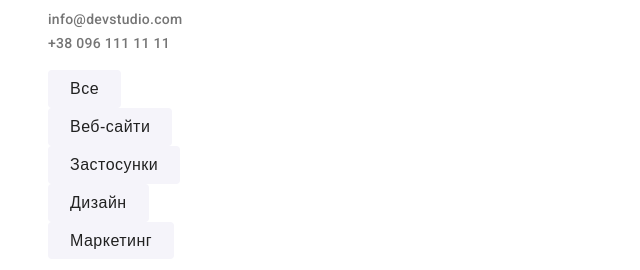
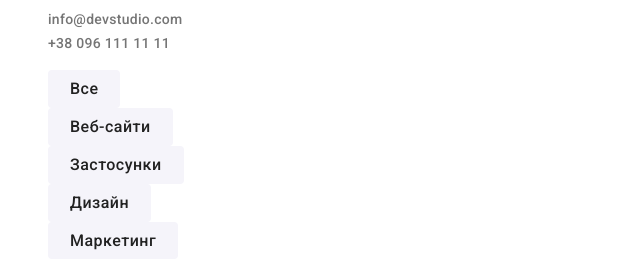
Before and after one commit to CptKostian/goit-markup-hw-02, a plain HTML site: page portfolio.html in a window 1280 px wide. Shown: the part 132-402 px from the top of the page, 0-640 px from the left. Drawn offline with Linux system fonts and the light colour scheme.

Commit message:
added body selector and added inherit to button font

```diff
--- a/css/styles.css
+++ b/css/styles.css
@@ -10,6 +10,9 @@
   --background-ourteam-color: #f5f4fa;
   --header-logo-color: #000000;
   --address-info-color: rgba(255, 255, 255, 0.6);
+}
+
+body {
   font-family: 'Roboto', sans-serif;
   font-size: 14px;
   line-height: 1.71;
@@ -180,6 +183,7 @@
 }
 
 .example-button {
+  font-family: inherit;
   font-weight: 500;
   font-size: 16px;
   line-height: 1.624;
```
